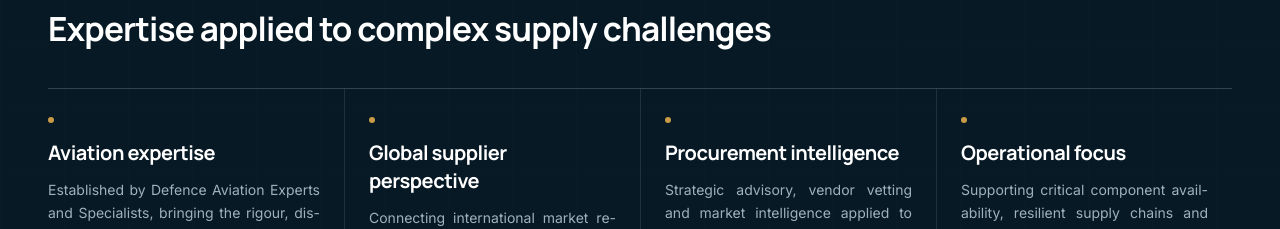
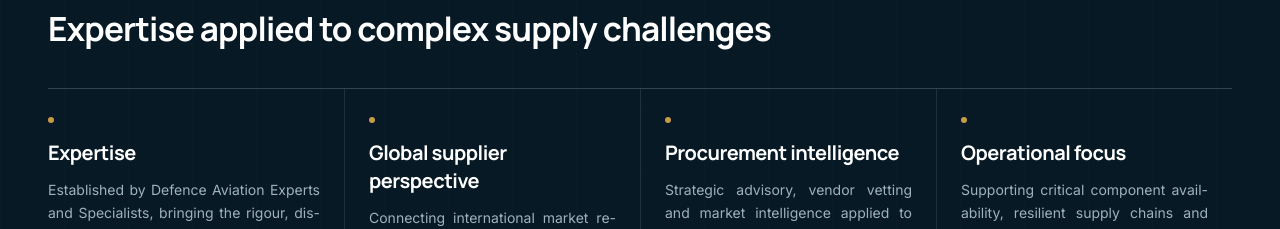
Before and after one commit to digitalerena5-dotcom/Wingr-Wun, a React (Vite) app: page / in a window 1280 px wide. Shown: the part 6960-7189 px from the top of the page. Built offline with nearby package versions, Linux system fonts and the light colour scheme.

Commit message:
Update philosophy pillar title from Aviation expertise to Expertise

```diff
--- a/src/data/capabilities.js
+++ b/src/data/capabilities.js
@@ -9,7 +9,7 @@ export const capabilities = [
 
 export const pillars = [
   {
-    title: 'Aviation expertise',
+    title: 'Expertise',
     body: 'Established by Defence Aviation Experts and Specialists, bringing the rigour, discipline, and systematic precision of aviation practice to everyday operational and procurement challenges.',
   },
   {
```
